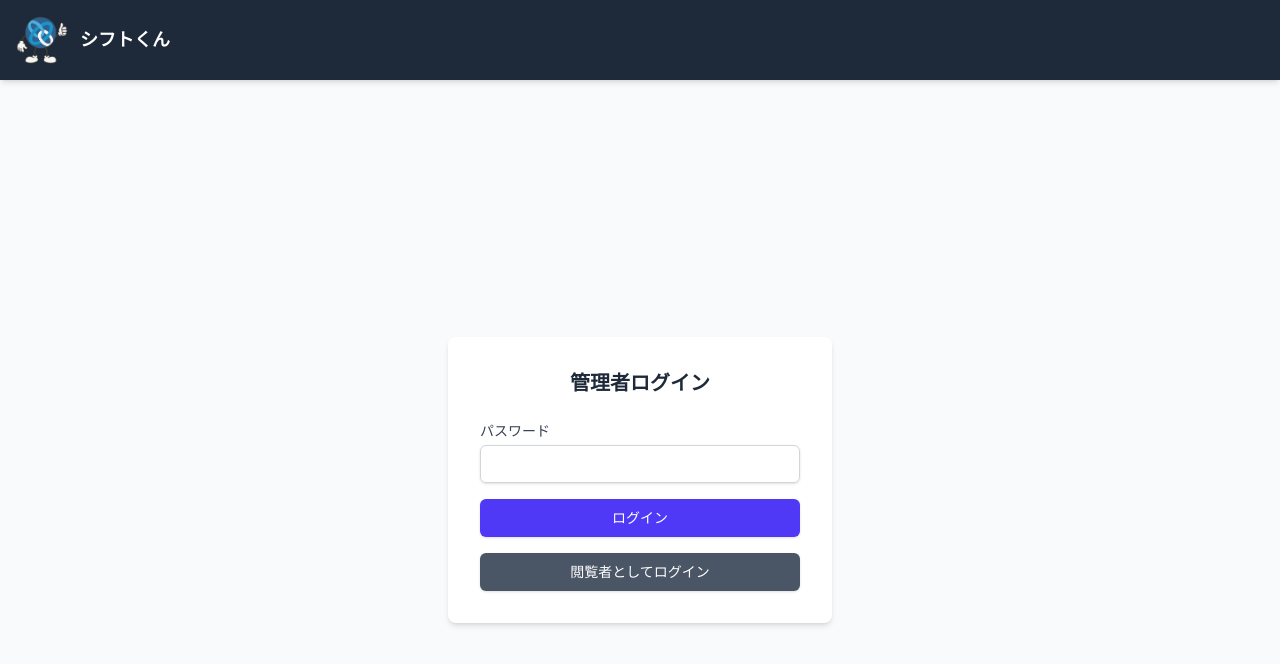
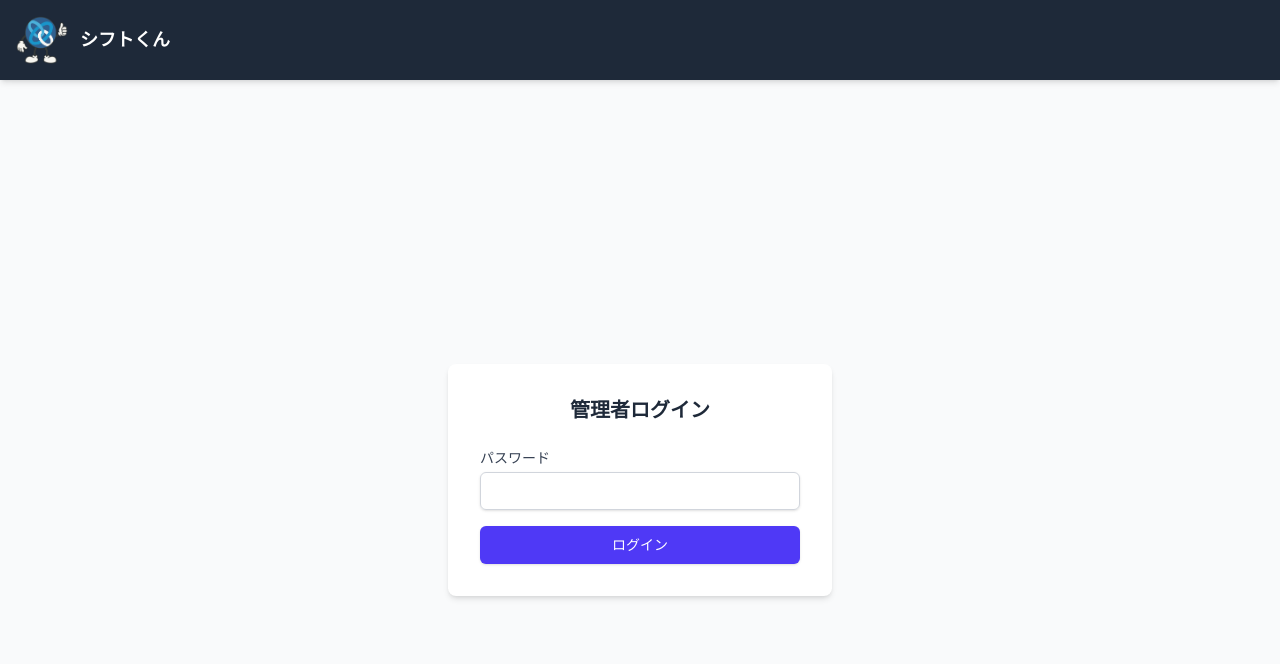
Before and after one commit to taksam2020-byte/shift-management-app, a Next.js app: page /admin/login in a window 1280 px wide. Shown: the top 664 px of the page. Built offline with nearby package versions, Linux system fonts and the light colour scheme.

Commit message:
feat: Separate login flow into three distinct paths

```diff
--- a/src/app/admin/login/page.tsx
+++ b/src/app/admin/login/page.tsx
@@ -37,16 +37,6 @@ export default function AdminLoginPage() {
     }
   };
 
-  const handleViewerLogin = () => {
-    if (password === 'viewer') {
-      const viewerUser = { id: 0, name: '閲覧者', isAdmin: false, isViewer: true };
-      localStorage.setItem('loggedInUser', JSON.stringify(viewerUser));
-      router.push('/dashboard');
-    } else {
-      setError('閲覧者パスワードが違います。');
-    }
-  };
-
   return (
     <div className="flex min-h-screen flex-col items-center justify-center bg-gray-50">
       <div className="w-full max-w-sm p-8 space-y-6 bg-white rounded-lg shadow-md">
@@ -74,14 +64,6 @@ export default function AdminLoginPage() {
           >
             {isLoading ? 'ログイン中...' : 'ログイン'}
           </button>
-          <button
-            type="button"
-            onClick={handleViewerLogin}
-            disabled={isLoading}
-            className="w-full flex justify-center py-2 px-4 border border-transparent rounded-md shadow-sm text-sm font-medium text-white bg-gray-600 hover:bg-gray-700 focus:outline-none focus:ring-2 focus:ring-offset-2 focus:ring-gray-500 disabled:bg-gray-400"
-          >
-            閲覧者としてログイン
-          </button>
         </form>
       </div>
     </div>
--- a/src/app/my-schedule/[employeeId]/page.tsx
+++ b/src/app/my-schedule/[employeeId]/page.tsx
@@ -151,7 +151,9 @@ export default function MySchedulePage() {
             if (!shiftResponse.ok) throw new Error('シフトの取得に失敗しました。');
             const shiftData: Shift[] = await shiftResponse.json();
 
-            const sortedShifts = shiftData.sort((a, b) => {
+            const filteredShifts = shiftData.filter(shift => shift.start_time);
+
+            const sortedShifts = filteredShifts.sort((a, b) => {
                 const aIsSaved = !!a.actual_id;
                 const bIsSaved = !!b.actual_id;
                 if (aIsSaved !== bIsSaved) {
--- a/src/app/page.tsx
+++ b/src/app/page.tsx
@@ -20,6 +20,9 @@ export default function HomePage() {
           <Link href="/employee/login" className="block w-full text-center px-6 py-4 text-lg font-semibold text-white bg-green-600 rounded-lg shadow-md hover:bg-green-700 transition-transform transform hover:scale-105">
             従業員ログイン
           </Link>
+          <Link href="/viewer/login" className="block w-full text-center px-6 py-4 text-lg font-semibold text-white bg-gray-600 rounded-lg shadow-md hover:bg-gray-700 transition-transform transform hover:scale-105">
+            閲覧者ログイン
+          </Link>
         </div>
       </div>
     </main>
```
